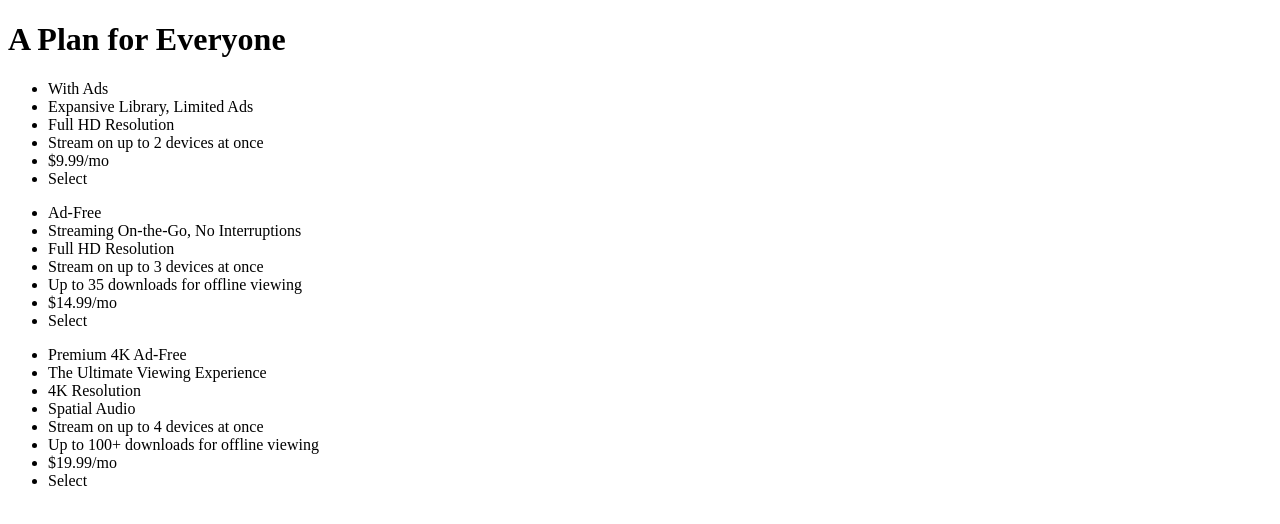
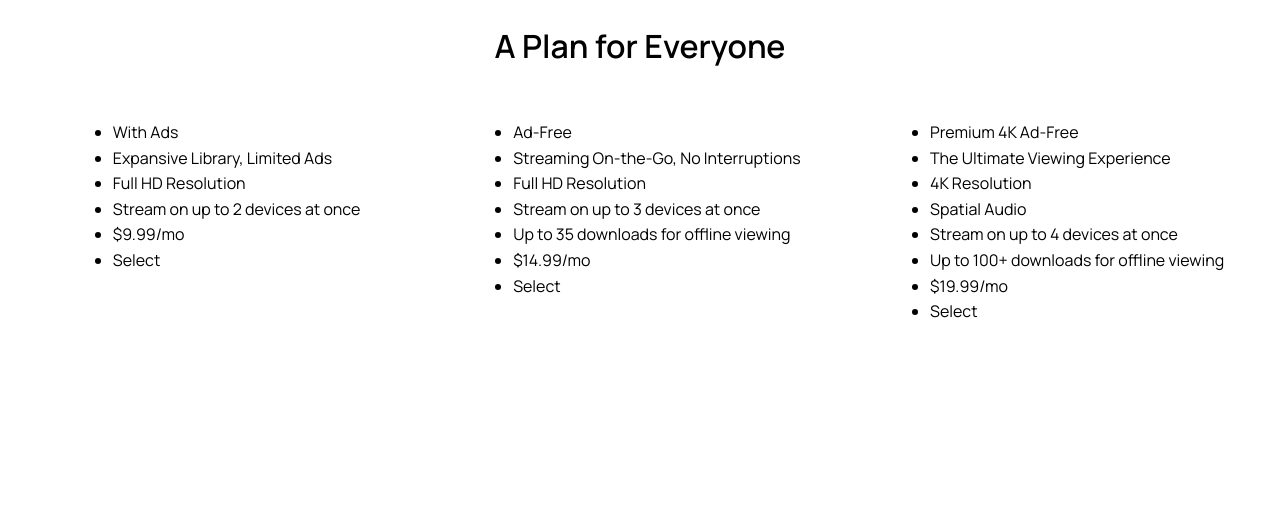
Before and after one commit to rld5149/sub-cards, a plain HTML site: page index.html in a window 1280 px wide. Drawn offline with Linux system fonts and the light colour scheme.

Commit message:
flex added

```diff
--- a/css/styles.css
+++ b/css/styles.css
@@ -1,6 +1,26 @@
+@import url('https://fonts.googleapis.com/css2?family=Manrope:wght@200;400;500;600&display=swap');
+
 html {
     box-sizing: border-box;
 }
 *,*:before, *:after {
     box-sizing: inherit;
 }
+
+body {
+    font-family: 'Manrope';
+    font-weight: 400;
+    line-height: 1.6;
+}
+
+h1 {
+    text-align: center;
+}
+
+section {
+    display: inline-flex;
+    justify-content:space-around;
+    padding: 10px;
+    width: 33%;
+
+}
```
